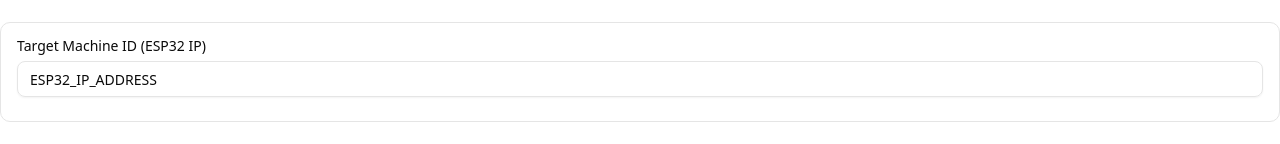
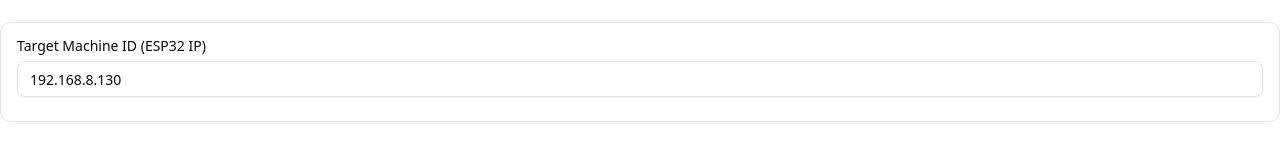
Before and after one commit to RoshanMohamad/cnc, a Next.js app: page /designer/new in a window 1280 px wide. Shown: the part 144-288 px from the top of the page. Built offline with nearby package versions, Linux system fonts and the light colour scheme.

Commit message:
IP address update

```diff
--- a/src/app/designer/[id]/page.tsx
+++ b/src/app/designer/[id]/page.tsx
@@ -40,7 +40,7 @@ export default function DesignerPage({ params }: { params: Promise<{ id: string
   const [gcode, setGcode] = useState("")
   const [id, setId] = useState<string | null>(null)
   // New state for machine interaction
-  const [machineId, setMachineId] = useState("ESP32_IP_ADDRESS") // Default or get from user/config
+  const [machineId, setMachineId] = useState("192.168.8.130") // Default or get from user/config
   const [isSending, setIsSending] = useState(false)
   const [sendStatus, setSendStatus] = useState<string | null>(null)
 
```
